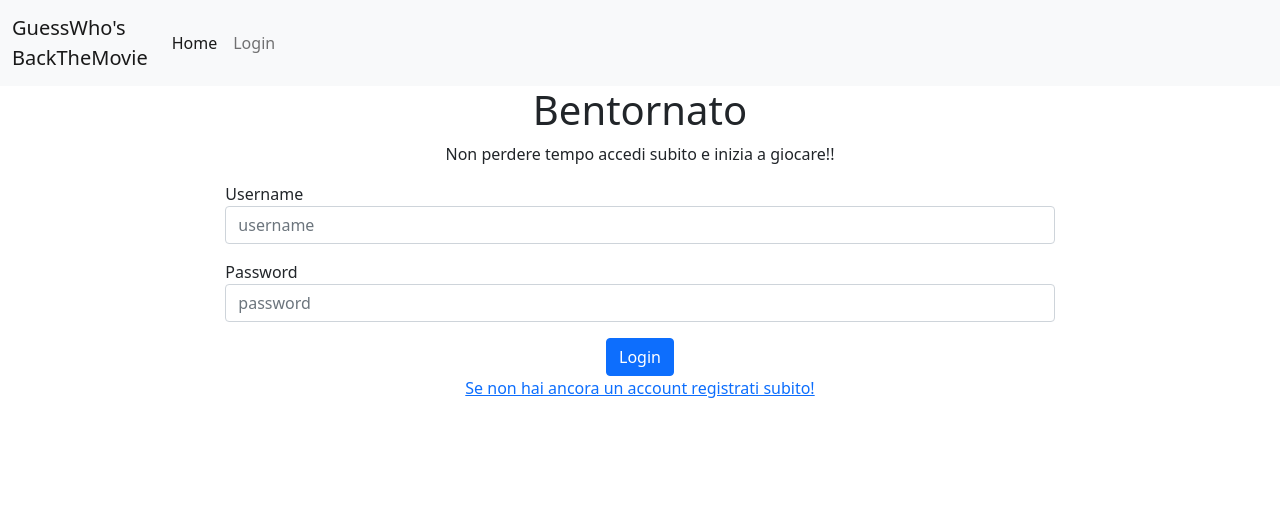
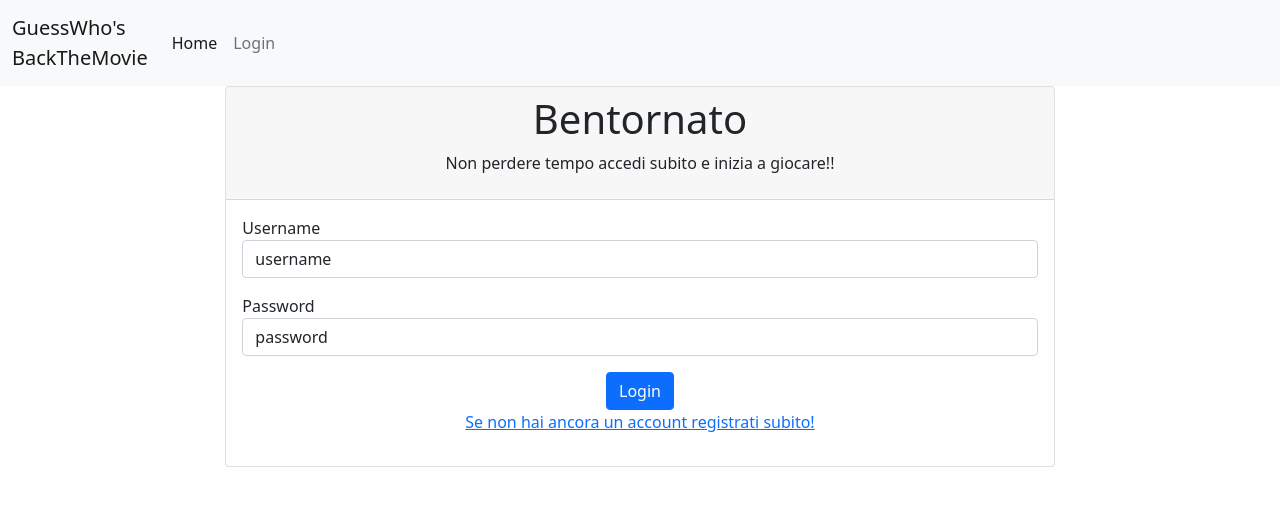
Before and after one commit to AlePaci/TNV-Academy-Progetto-Finale-Gruppo1, an Angular app in the folder frontend/angular/GuessWhosBackTheMovie/: page /login in a window 1280 px wide. Shown: the top 506 px of the page. Built offline with nearby package versions, Linux system fonts and the light colour scheme.

Commit message:
implementato salvataggio aggiunte validation login

```diff
--- a/frontend/angular/GuessWhosBackTheMovie/src/app/app.module.ts
+++ b/frontend/angular/GuessWhosBackTheMovie/src/app/app.module.ts
@@ -11,6 +11,7 @@ import { NavbarComponent } from './components/navbar/navbar.component';
 import { HomeComponent } from './components/home/home.component';
 import { GiocoComponent } from './components/gioco/gioco.component';
 import { SaveComponent } from './components/save/save.component';
+import { CommonModule } from '@angular/common';
 
 
 
@@ -29,7 +30,7 @@ import { SaveComponent } from './components/save/save.component';
 
   ],
   imports: [
-
+    CommonModule,
     BrowserModule,
     AppRoutingModule,
     HttpClientModule,
--- a/frontend/angular/GuessWhosBackTheMovie/src/app/components/login/login.component.html
+++ b/frontend/angular/GuessWhosBackTheMovie/src/app/components/login/login.component.html
@@ -1,30 +1,53 @@
 <div class="container-fluid">
   <div class="row">
-    <div class="col-2">
-
-    </div>
-    <div class="col-8">
+    <div class="col-12 col-md-8 offset-md-2">
+      <div *ngIf="this.logged; then isLogged else notLogged"></div>
+      <ng-template #notLogged>
+      <div class="card">
+        <!-- MACRO SEZIONE HEADER-->
+        <div class="card-header">
           <h1 class="text-center">Bentornato</h1>
           <p class="text-center">Non perdere tempo accedi subito e inizia a giocare!!</p>
-      <form #loginForm="ngForm" (submit)="login(loginForm)">
-    <div class="mb-3">
+        </div>
+        <!-- MACRO SEZIONE FORM-->
+        <div class="card-body">
+        <form #loginForm="ngForm" (ngSubmit)="login(loginForm)">
+                  <!-- richiesta username-->
+        <div class=" form-group mb-3">
             <label for="username" class="form-lable">Username</label>
-    <input [ngModel] name="username" type="text" class="form-control" id="username" placeholder="username">
+        <input type="text" class="form-control " id="username"
+            required
+          [(ngModel)]="logUser.username" name="username" #username="ngModel">
+        <div [hidden]="username.valid || username.pristine"
+             class="alert alert-danger">
+          Inserisci un username
         </div>
-    <div class="mb-3" >
+        </div>
+                  <!-- richiesta password-->
+        <div class=" form-group mb-3" >
         <label for="password" class="form-lable">Password</label>
-    <input [ngModel] name="password" type="text" class="form-control" id="password" placeholder="password">
+        <input  type="text" class="form-control" id="password"
+          required
+          [(ngModel)]="logUser.password" name="password" #password="ngModel">
+          <div [hidden]="username.valid || username.pristine"
+          class="alert alert-danger">
+       Inserisci una password
      </div>
+        </div>
+        <!--   sezione pulsante o reindirizzamento registrazione-->
         <div class="text-center">
+          <div *ngIf="error" class="alert alert-danger" role="alert">
+            Username o Password errati!
+          </div>
         <button type="submit" class="btn btn-primary">Login</button>
         <p><a routerLink="/registration">Se non hai ancora un account registrati subito!</a></p>
         </div>
         </form>
         </div>
-    <div class="col-2">
-
+      </div>
+   </ng-template>
+   <ng-template #isLogged> <h1 class="text-center align-item-center">Login Avvenuto...</h1></ng-template>
   </div>
 </div>
 
-
     </div>
--- a/frontend/angular/GuessWhosBackTheMovie/src/app/components/login/login.component.ts
+++ b/frontend/angular/GuessWhosBackTheMovie/src/app/components/login/login.component.ts
@@ -1,7 +1,7 @@
 import { Component, OnInit } from '@angular/core';
 import { NgForm } from '@angular/forms';
 import { Router } from '@angular/router';
-import { User } from 'src/app/model/user.model';
+import { RegistrationUser, User } from 'src/app/model/user.model';
 import { AccessApiService } from 'src/app/services/access-api.service';
 import { SessionStorageService } from 'src/app/services/session-storage.service';
 
@@ -11,7 +11,11 @@ import { SessionStorageService } from 'src/app/services/session-storage.service'
   styleUrls: ['./login.component.scss']
 })
 export class LoginComponent implements OnInit {
-  user: User| null = null;
+  user: User |null = null;
+  logUser: RegistrationUser ={username:"username",password:"password"};
+  logged: boolean = false;
+  error: boolean = false;
+
   constructor(
     private accessService: AccessApiService,
      private sessionService: SessionStorageService,
@@ -19,17 +23,25 @@ export class LoginComponent implements OnInit {
 
   ngOnInit(): void {
   }
+
   login(loginForm: NgForm){
     this.accessService.loginUser(loginForm.value).subscribe({
       next: (res)=>{
       this.user = res.user;
       this.sessionService.setUserId(this.user.id);
       this.sessionService.setLogged(true);
+      this.logged = true;
+     setTimeout(() => {
+      console.log('sleep');
       this.router.navigate([""]);
+      }, 2000);
       },
-      error: (res) => console.log(res),
+      error: (res) => {
+        console.log(res);
+        this.error = true;
+      }
     });
+  }
 
 
-  }
 }
--- a/frontend/angular/GuessWhosBackTheMovie/src/app/components/save/save.component.html
+++ b/frontend/angular/GuessWhosBackTheMovie/src/app/components/save/save.component.html
@@ -1,30 +1,38 @@
 <div class="container-fluid text-center">
     <div class="row">
-        <div class="col-2">
+        <div class="col-12 col-md-8 offset-md-2">
+            <div class="row">
+                <!-- MACRO SEZIONE DETTAGLI FILM-->
+            <div class="col-12 col-md-6">
+                <h1>{{movieTitle}}</h1>
+                <img   [src]="this.movieService.getMoviePoster(this.posterPath)" alt="poster image" width="80%">
             </div>
-        <div class="col-8">
-            <div class="row">
-            <div class="col-6">
-                <h2>{{movieTitle}}</h2>
-                <img   [src]="this.movieService.getMoviePoster(this.posterPath)" alt="poster image" width="60%">
+
+                    <!-- MACRO SEZIONE FORM-->
+            <div class="col-12 col-md-6 align-self-center" >
+                <div class="card">
+                    <div class="card-header">
+                        <h3>Inserisci voto e recensione</h3>
                     </div>
-            <div class="col-6">
+                    <div class="card-body">
                     <form #savingForm="ngForm" (submit)="save(savingForm)">
+                        <!-- sezione voto-->
                     <div class="mb-3">
-                    <label for="customRange2" class="form-label">Dai un voto:</label>
-                    <input [ngModel] name="rating" type="range" class="form-range" min="0" max="5" id="customRange2">
+                        <label for="inputRange" class="form-label">Dai un voto:</label>
+                        <input [ngModel] name="rating" type="range" class="form-range" min="0" max="5" value="3" id="inputRange" oninput="ageOutputId.value = inputRange.value" >
+                        <output name="ageOutputName" id="ageOutputId">3</output>
                     </div>
+                    <!--   sezione recensione-->
                     <div class="mb-3">
                         <label for="exampleFormControlTextarea1" class="form-label">Scrivi una recensione:</label>
                         <textarea [ngModel] name="review" maxlength="160" class="form-control" id="exampleFormControlTextarea1" rows="3"></textarea>
                     </div>
                     <button type="submit" class="btn btn-primary">Salva</button>
                     </form>
-
                     </div>
                 </div>
             </div>
-        <div class="col-2">
         </div>
         </div>
     </div>
+</div>
--- a/frontend/angular/GuessWhosBackTheMovie/src/app/components/save/save.component.ts
+++ b/frontend/angular/GuessWhosBackTheMovie/src/app/components/save/save.component.ts
@@ -1,9 +1,12 @@
 import { Component, OnInit } from '@angular/core';
 import { NgForm } from '@angular/forms';
 import { ActivatedRoute } from '@angular/router';
+import { PartComment } from 'src/app/model/comment.model';
 import { CommentsService } from 'src/app/services/comments.service';
 import { PreferredMovieService } from 'src/app/services/preferred-movie.service';
+import { SessionStorageService } from 'src/app/services/session-storage.service';
 import { TMDBApiService } from 'src/app/services/tmdb-api.service';
+import { Prefferd, SavePrefferd } from '../../model/prefferd.model';
 
 @Component({
   selector: 'app-save',
@@ -13,15 +16,17 @@ import { TMDBApiService } from 'src/app/services/tmdb-api.service';
 export class SaveComponent implements OnInit {
 
   points: number | null = null;
-  movieId: number| null = null;
+  movieId: number  = 0;
   posterPath: string | null = null;
   movieTitle: string | null = null;
+  range: number = 0;
 
   constructor(
     private route: ActivatedRoute,
     public movieService: TMDBApiService,
     private preffService: PreferredMovieService,
     private reviewService: CommentsService,
+    private sessionService: SessionStorageService
     ) { }
 
   ngOnInit(): void {
@@ -37,7 +42,24 @@ export class SaveComponent implements OnInit {
     })
   }
 
+
+
   save(savingForm: NgForm){
+
+    let userId: number  = this.sessionService.getUserId();
+    console.log(userId);
+    let preffMovie: SavePrefferd ={movieId: this.movieId, userId: userId, gameScore:this.points};
+    let partComment: PartComment ={userId: userId, movieId: this.movieId, commentText:savingForm.value.review};
+    this.preffService.savePrefferredMovie(preffMovie).subscribe({
+      next: (res)=> console.log(res),
+      error: (res)=> console.log(res)
+    });
+
+    this.reviewService.createComment(partComment).subscribe({
+      next:(res)=> console.log(res),
+      error: (res)=> console.log(res)
+
+    });
 
   }
 
--- a/frontend/angular/GuessWhosBackTheMovie/src/app/model/prefferd.model.ts
+++ b/frontend/angular/GuessWhosBackTheMovie/src/app/model/prefferd.model.ts
@@ -6,3 +6,9 @@ export interface Prefferd {
     createdAt: Date;
     updatedAt: Date;
 }
+
+export interface SavePrefferd{
+    movieId:   number | null;
+    userId:    number;
+    gameScore: number | null;
+}
--- a/frontend/angular/GuessWhosBackTheMovie/src/app/services/preferred-movie.service.ts
+++ b/frontend/angular/GuessWhosBackTheMovie/src/app/services/preferred-movie.service.ts
@@ -1,6 +1,6 @@
 import { HttpClient } from '@angular/common/http';
 import { Injectable } from '@angular/core';
-import { Prefferd } from '../model/prefferd.model';
+import { Prefferd, SavePrefferd } from '../model/prefferd.model';
 
 @Injectable({
   providedIn: 'root'
@@ -9,7 +9,7 @@ export class PreferredMovieService {
 
   constructor(private http: HttpClient) { }
 
-  savePrefferredMovie(newPreff:Partial<Prefferd>){
+  savePrefferredMovie(newPreff:SavePrefferd){
   return this.http.post<Prefferd>("http://localhost:8081/movies/",newPreff);
   }
 
--- a/frontend/angular/GuessWhosBackTheMovie/src/app/services/session-storage.service.ts
+++ b/frontend/angular/GuessWhosBackTheMovie/src/app/services/session-storage.service.ts
@@ -16,7 +16,9 @@ export class SessionStorageService {
 
   }
   getUserId(){
-    return sessionStorage.getItem("userId");
+    let stringId : string| null = sessionStorage.getItem("userId");
+     if(stringId !== null) return +stringId;
+    return 0
   }
 
   setUserId(userid: number){
```
Also changed, not shown: 3 other files (tests, documents, lock files or other folders). Lines whose indentation alone changed are shown as unchanged.
